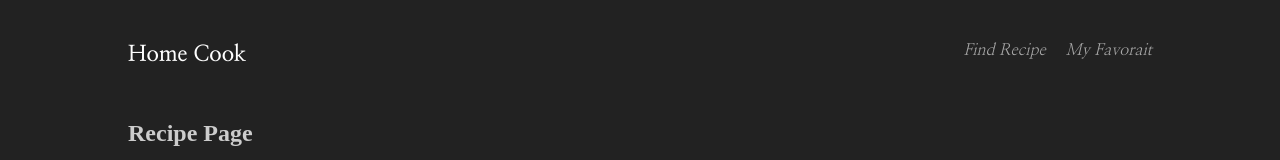
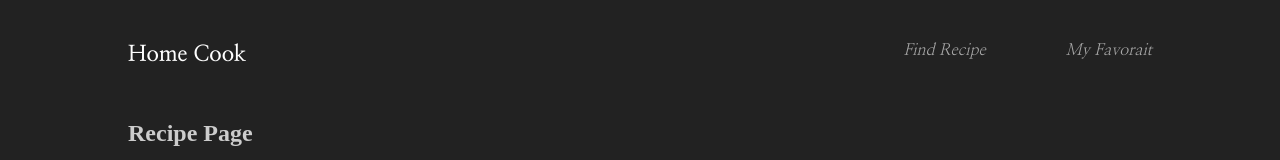
Before and after one commit to Du0Du0/next-recipe-portfolio, a Next.js app: page /find-recipe/find-recipe in a window 1280 px wide. Shown: the top 160 px of the page. Built offline with nearby package versions, Linux system fonts and the light colour scheme.

Commit message:
feature: activate menu

```diff
--- a/components/atoms/text/Text.jsx
+++ b/components/atoms/text/Text.jsx
@@ -3,6 +3,7 @@
 import styles from './Text.module.scss';
 import clsx from 'clsx';
 import { Nanum_Myeongjo, Orbitron } from 'next/font/google';
+import { useRouter } from 'next/router';
 
 const nanum = Nanum_Myeongjo({
 	subsets: ['latin'],
@@ -18,10 +19,17 @@
 });
 
 function Text({ children, url, style, className, type, tag = 'p', isOn = false }) {
+	//next/useRouter훅으로부터 객체를 반환받고
+	const router = useRouter();
+	//해당객체에 있는 pathname값 가져오기 (현재 활성화되어있는 라우터명)
+	const currentPath = router.pathname;
+
 	return React.createElement(
 		tag,
 		{
 			className: clsx(
+				//현재라우터명과 url로 가져온 라우터명이 동일하면 on클래스 추가
+				currentPath === url ? styles.on : '',
 				styles.txt,
 				className,
 				nanum.variable,
--- a/components/atoms/text/Text.module.scss
+++ b/components/atoms/text/Text.module.scss
@@ -16,7 +16,8 @@
 		font-weight: 400;
 		font-style: italic;
 
-		&:hover {
+		&:hover,
+		&.on {
 			color: orange;
 		}
 	}
--- a/components/organisms/Header/Header.jsx
+++ b/components/organisms/Header/Header.jsx
@@ -9,7 +9,7 @@
 			<Title url={'/'} type={'logo'}>
 				Home Cook
 			</Title>
-			<Navbar names={['Find Recipe', 'My Favorait']} gap={20} />
+			<Navbar names={['Find Recipe', 'My Favorait']} gap={80} />
 		</header>
 	);
 }
```
